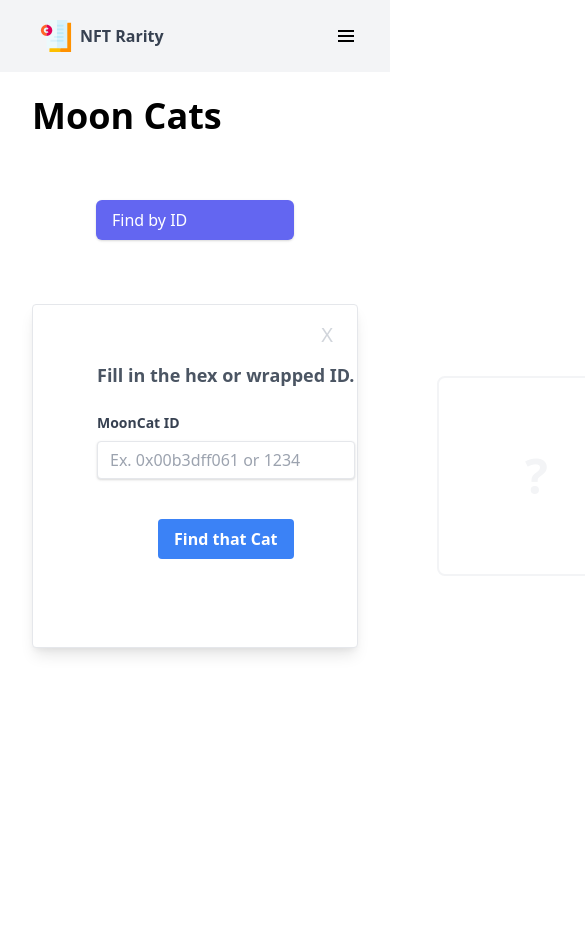
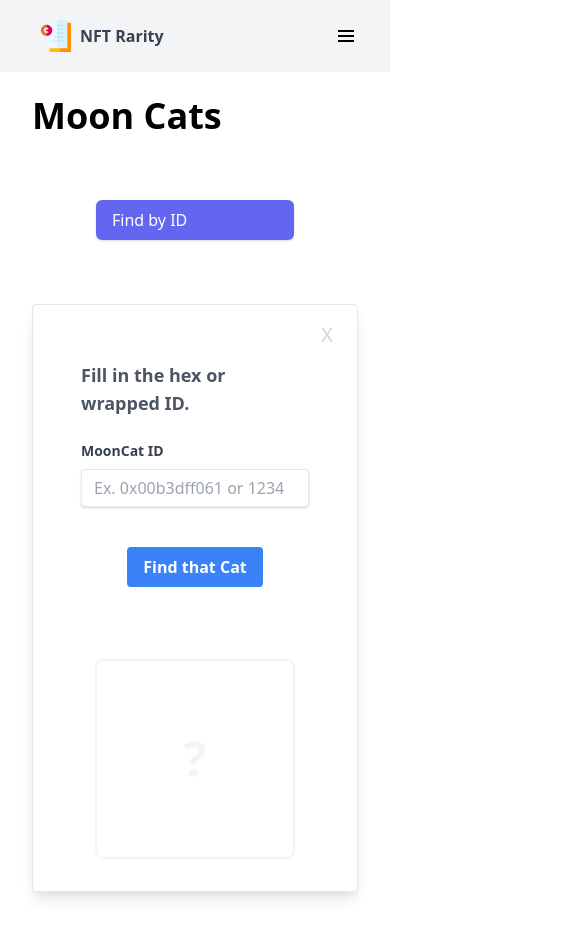
Before and after one commit to kevinmmarlow/nft-rarity, a Vue app: page /moon-cats in a window 390 px wide. Both pictures are taken after a click on the element "Find by ID". Shown: the top 938 px of the page, 585 px wide, since content can reach past the window. Before the commit the page ends 844 px from the top, so only its background shows below. Built offline with nearby package versions, Linux system fonts and the light colour scheme.

Commit message:
Make form mobile friendly

```diff
--- a/src/components/MoonCatsIdForm.vue
+++ b/src/components/MoonCatsIdForm.vue
@@ -1,11 +1,11 @@
 <template>
   <div v-if="showing" class="flex items-center justify-center">
-    <div class="w-full border bg-white shadow-lg rounded max-w-xlg">
-      <div class="float-right text-gray-300 text-xl">
+    <div class="relative w-full border bg-white shadow-lg rounded md:max-w-xlg">
+      <div class="z-3 absolute right-0 top-0 text-gray-300 text-xl">
         <button class="px-6 py-4" @click.prevent="handleClose">X</button>
       </div>
-      <div class="flex p-8">
-        <form class="flex-none px-8 pt-6 pb-8 mb-4" @submit.prevent="handleSubmit">
+      <div class="flex flex-col md:flex-row p-4 md:p-8">
+        <form class="flex-none px-8 pt-10 md:pt-6 pb-8 mb-4" @submit.prevent="handleSubmit">
           <div class="mb-6 text-gray-600 text-lg font-bold">Fill in the hex or wrapped ID.</div>
           <div class="mb-10">
             <label class="block text-gray-700 text-sm font-bold mb-2" for="mooncat-id">
@@ -51,9 +51,13 @@
           </div>
         </form>
         <div
-          class="flex-grow flex flex-col mid-width-300 space-y-1 items-center justify-center text-gray-800"
+          class="flex-grow flex flex-col md:mid-width-300 space-y-1 items-center justify-center text-gray-800 py-4 md:py-0"
         >
-          <img v-if="imageSrc" class="mb-10 moon-cat-image" :src="imageSrc" />
+          <img
+            v-if="imageSrc"
+            class="mb-10 px-16 md:p-0 max-w-xs md:max-w-sm w-full sm:w-9/12 md:w-6/12"
+            :src="imageSrc"
+          />
           <div
             v-else
             class="moon-cat-image-placeholder rounded rounded-lg border-2 border-gray-100 flex items-center"
@@ -82,7 +86,7 @@
 </template>
 
 <script lang="ts">
-import { defineComponent, getCurrentInstance, ref } from 'vue'
+import { defineComponent, ref } from 'vue'
 import { getBlock, getOpenSeaAsset, getOriginalId, getWrappedId } from '../api/etherscan'
 
 const getOriginalImageSource = (originalId: string): string => {
```
